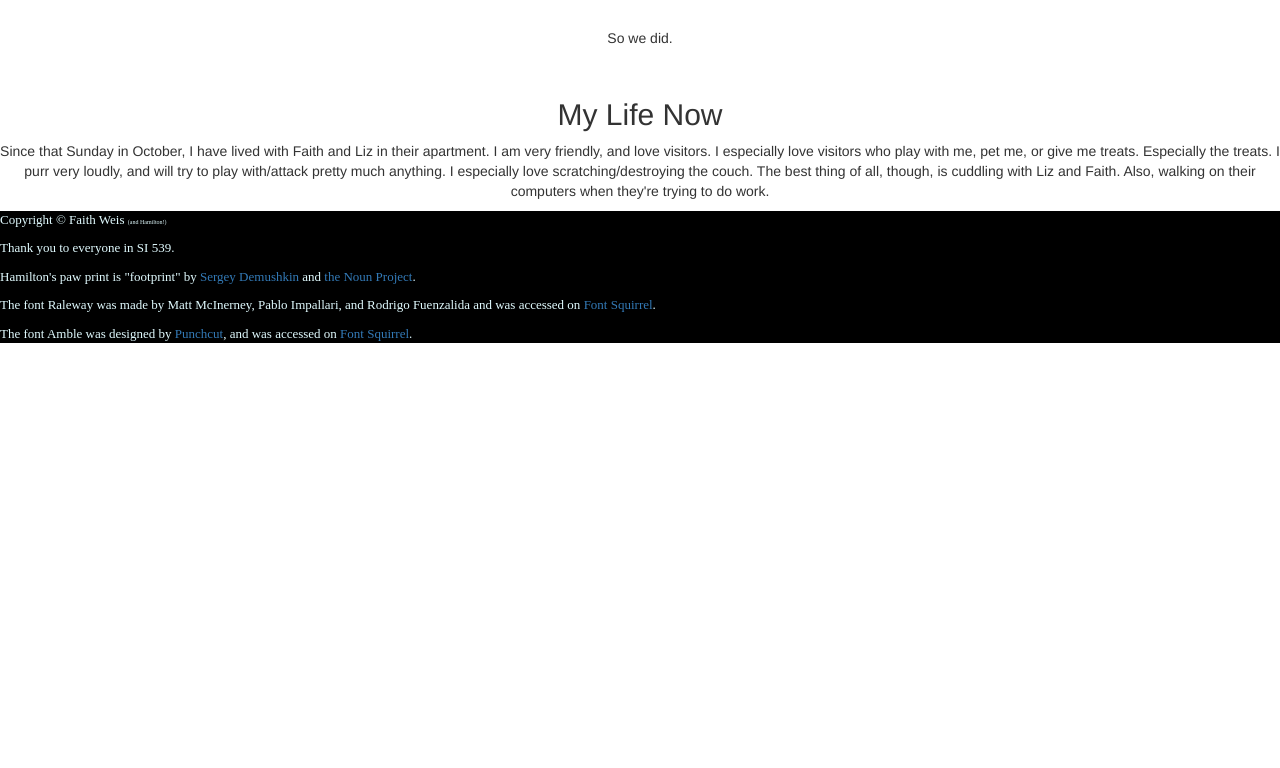
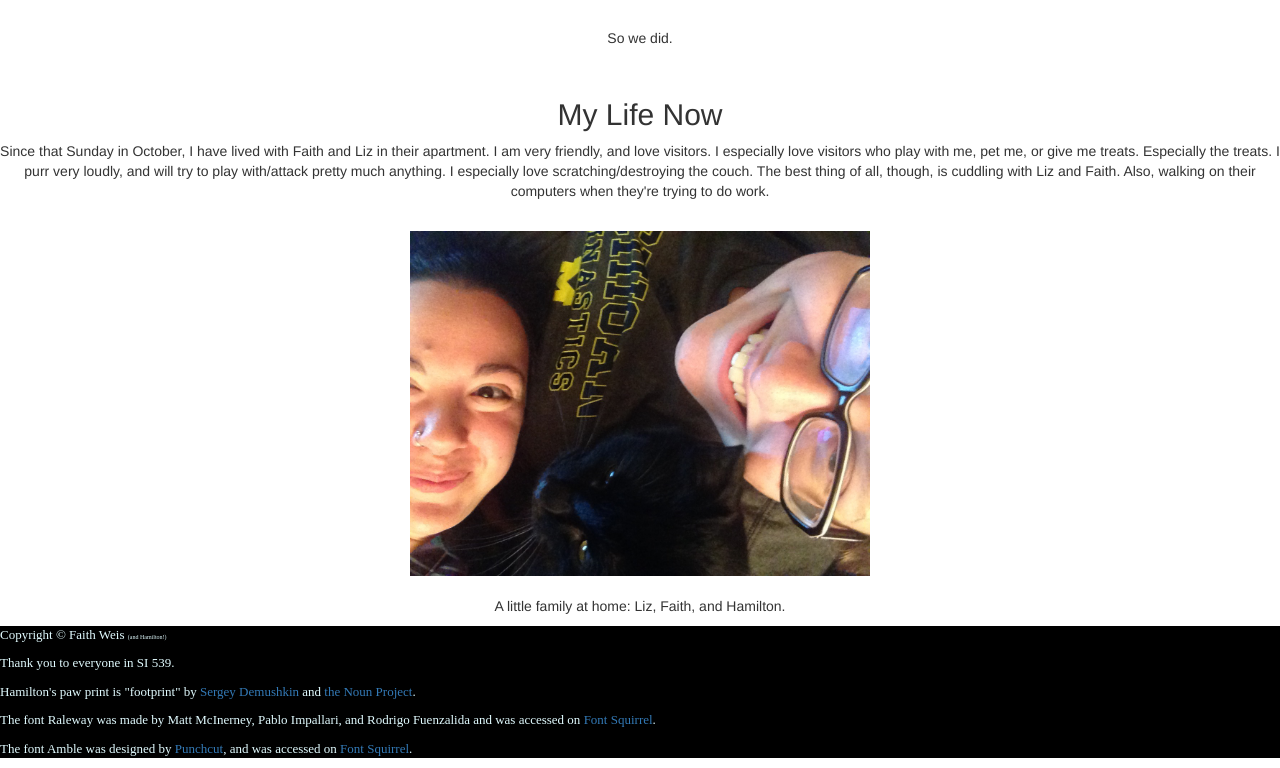
Before and after one commit to flw16/hamiltonacat, a Python web app: template templates/about.html in a window 1280 px wide. Shown: the part 620-1388 px from the top of the page. Before the commit the page ends 963 px from the top, so only its background shows below. Run offline with Jinja, Linux system fonts and the light colour scheme; the template is opened without the code that fills it, so the values that code supplies are empty; some libraries are stand-ins or nearby versions; some web fonts are replaced.

Commit message:
Family Photo
Adding a family portrait to the About Page.

```diff
--- a/static/styles.css
+++ b/static/styles.css
@@ -42,6 +42,12 @@
 	text-align: center;
 }
 
+body .about img {
+	position: center;
+	width:500px;
+	padding: 20px;
+}
+
 .navbar-trans {
 	background-color:#41609C;
     color:#fff;
--- a/templates/about.html
+++ b/templates/about.html
@@ -14,5 +14,8 @@
 		<br>
 		<h2>My Life Now</h2>
 		<p>Since that Sunday in October, I have lived with Faith and Liz in their apartment. I am very friendly, and love visitors. I especially love visitors who play with me, pet me, or give me treats. Especially the treats. I purr very loudly, and will try to play with/attack pretty much anything. I especially love scratching/destroying the couch. The best thing of all, though, is cuddling with Liz and Faith. Also, walking on their computers when they're trying to do work.</p>
+
+		<img src="static/galHamFamily.jpg" alt="A little family: Liz, Faith, and Hamilton">
+		<p>A little family at home: Liz, Faith, and Hamilton.</p>
 	</div>
 {%endblock%}
```
